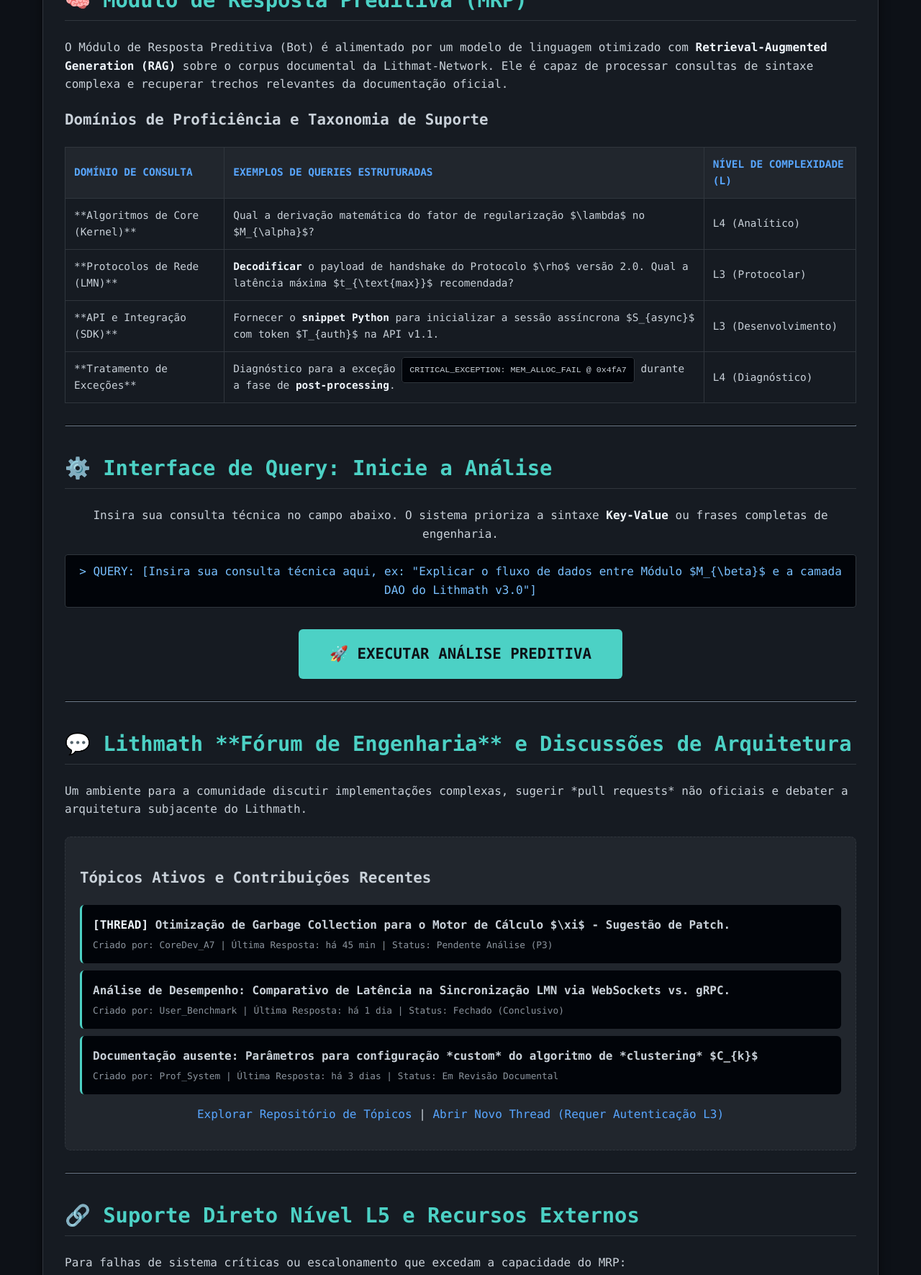
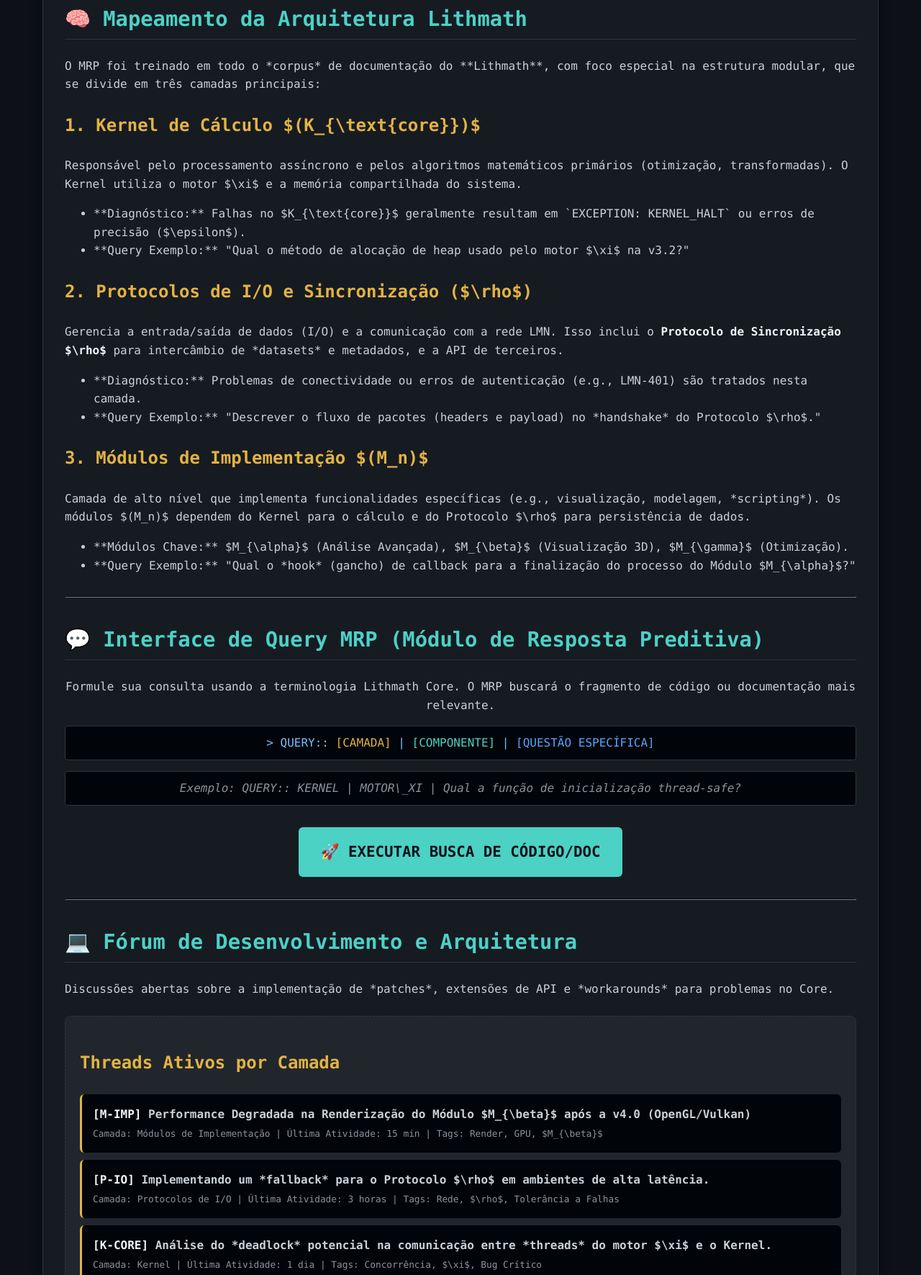
Before and after one commit to GbzStudio/lithmat-network, a plain HTML site: page helper.html in a window 1280 px wide. Shown: the part 402-2173 px from the top of the page at 72% size. Drawn offline with Linux system fonts and the light colour scheme.

Commit message:
Update helper.html

```diff
--- a/helper.html
+++ b/helper.html
@@ -3,44 +3,44 @@
 <head>
     <meta charset="UTF-8">
     <meta name="viewport" content="width=device-width, initial-scale=1.0">
-    <title>⚡ Lithmath Analytics - Suporte e Rede de Conhecimento</title>
+    <title>⚙️ Suporte Lithmath Core: Arquitetura e Programação</title>
     <style>
-        /* --- ESTILOS GERAIS E MODO DARK COMPLEXO --- */
+        /* --- ESTILOS GERAIS E MODO DARK --- */
         body {
-            font-family: 'Consolas', 'Monospace', monospace; /* Fonte técnica */
+            font-family: 'Consolas', 'Monospace', monospace;
             margin: 0;
             padding: 0;
-            background-color: #0d1117; /* Cor de fundo do GitHub Dark */
-            color: #c9d1d9; /* Cor do texto claro */
+            background-color: #0d1117;
+            color: #c9d1d9;
             line-height: 1.6;
         }
         .container {
             max-width: 1100px;
             margin: 40px auto;
             padding: 30px;
-            background-color: #161b22; /* Fundo do Conteúdo Principal */
+            background-color: #161b22;
             border-radius: 10px;
             border: 1px solid #30363d;
             box-shadow: 0 5px 15px rgba(0, 0, 0, 0.5);
         }
         h1 {
-            color: #58a6ff; /* Destaque Primário (Azul) */
+            color: #58a6ff;
             font-size: 2.8em;
             text-align: center;
             border-bottom: 2px solid #30363d;
             padding-bottom: 10px;
         }
         h2 {
-            color: #4cd1c5; /* Destaque Secundário (Ciano) */
+            color: #4cd1c5;
             border-bottom: 1px solid #30363d;
             padding-bottom: 5px;
             margin-top: 35px;
             font-size: 1.8em;
         }
         h3 {
-            color: #c9d1d9;
-            margin-top: 20px;
-            font-size: 1.3em;
+            color: #e3b341; /* Amarelo/Dourado para Módulos */
+            margin-top: 25px;
+            font-size: 1.5em;
         }
         .intro-text {
             text-align: center;
@@ -60,14 +60,14 @@
             color: #79c0ff;
         }
 
-        /* --- BOT E CTA --- */
+        /* Bot e CTA */
         .cta-button {
             display: block;
             width: 90%;
             max-width: 400px;
             margin: 30px auto;
             padding: 18px 25px;
-            background-color: #4cd1c5; /* Cor de Ação (Ciano) */
+            background-color: #4cd1c5;
             color: #0d1117;
             text-align: center;
             text-decoration: none;
@@ -88,7 +88,7 @@
             overflow-x: auto;
         }
 
-        /* --- TABELAS TÉCNICAS --- */
+        /* Tabela Estrutural */
         table {
             width: 100%;
             border-collapse: collapse;
@@ -106,7 +106,7 @@
             text-transform: uppercase;
         }
 
-        /* --- SEÇÃO FÓRUM/COMUNIDADE TÉCNICA --- */
+        /* Fórum/Comunidade (Tópicos de Programação) */
         .forum-section {
             padding: 20px;
             background-color: #21262d;
@@ -119,11 +119,11 @@
             padding: 15px;
             border-radius: 6px;
             margin-bottom: 10px;
-            border-left: 3px solid #4cd1c5;
+            border-left: 3px solid #e3b341;
             transition: background-color 0.2s;
         }
         .topic:hover {
-            background-color: #21262d;
+            background-color: #2c333e;
         }
         .topic-title {
             font-weight: bold;
@@ -144,102 +144,92 @@
 
 <div class="container">
 
-    <h1>⚡ Lithmath Analytics: Suporte Nível L4 & Rede de Conhecimento </h1>
-    <p class="intro-text">Plataforma de Suporte Analítico para o Core Aplicacional Lithmath e os Protocolos da <a href="https://gbzstudio.github.io/lithmat-network/" target="_blank" class="emphasis">Lithmat-Network</a>.</p>
+    <h1>⚙️ Suporte Lithmath Core: Arquitetura e Programação </h1>
+    <p class="intro-text">Base de Conhecimento e Módulo de Resposta Preditiva (MRP) focados na **estrutura de programação** e protocolos internos do Lithmath, em sinergia com a <a href="https://gbzstudio.github.io/lithmat-network/" target="_blank" class="emphasis">Lithmat-Network</a>.</p>
 
     <hr>
 
-    <h2>🧠 Módulo de Resposta Preditiva (MRP)</h2>
+    <h2>🧠 Mapeamento da Arquitetura Lithmath</h2>
 
-    <p>O Módulo de Resposta Preditiva (Bot) é alimentado por um modelo de linguagem otimizado com <span class="emphasis">Retrieval-Augmented Generation (RAG)</span> sobre o corpus documental da Lithmat-Network. Ele é capaz de processar consultas de sintaxe complexa e recuperar trechos relevantes da documentação oficial.</p>
+    <p>O MRP foi treinado em todo o *corpus* de documentação do **Lithmath**, com foco especial na estrutura modular, que se divide em três camadas principais:</p>
 
-    <h3>Domínios de Proficiência e Taxonomia de Suporte</h3>
+    <h3>1. Kernel de Cálculo $(K_{\text{core}})$</h3>
+    <p>Responsável pelo processamento assíncrono e pelos algoritmos matemáticos primários (otimização, transformadas). O Kernel utiliza o motor $\xi$ e a memória compartilhada do sistema.</p>
+    <ul>
+        <li>**Diagnóstico:** Falhas no $K_{\text{core}}$ geralmente resultam em `EXCEPTION: KERNEL_HALT` ou erros de precisão ($\epsilon$).</li>
+        <li>**Query Exemplo:** "Qual o método de alocação de heap usado pelo motor $\xi$ na v3.2?"</li>
+    </ul>
 
-    <table>
-        <thead>
-            <tr>
-                <th>Domínio de Consulta</th>
-                <th>Exemplos de Queries Estruturadas</th>
-                <th>Nível de Complexidade (L)</th>
-            </tr>
-        </thead>
-        <tbody>
-            <tr>
-                <td>**Algoritmos de Core (Kernel)**</td>
-                <td>Qual a derivação matemática do fator de regularização $\lambda$ no $M_{\alpha}$?</td>
-                <td>L4 (Analítico)</td>
-            </tr>
-            <tr>
-                <td>**Protocolos de Rede (LMN)**</td>
-                <td><span class="emphasis">Decodificar</span> o payload de handshake do Protocolo $\rho$ versão 2.0. Qual a latência máxima $t_{\text{max}}$ recomendada?</td>
-                <td>L3 (Protocolar)</td>
-            </tr>
-            <tr>
-                <td>**API e Integração (SDK)**</td>
-                <td>Fornecer o <span class="emphasis">snippet Python</span> para inicializar a sessão assíncrona $S_{async}$ com token $T_{auth}$ na API v1.1.</td>
-                <td>L3 (Desenvolvimento)</td>
-            </tr>
-            <tr>
-                <td>**Tratamento de Exceções**</td>
-                <td>Diagnóstico para a exceção <code class="code-block">CRITICAL_EXCEPTION: MEM_ALLOC_FAIL @ 0x4fA7</code> durante a fase de <span class="emphasis">post-processing</span>.</td>
-                <td>L4 (Diagnóstico)</td>
-            </tr>
-        </tbody>
-    </table>
+    <h3>2. Protocolos de I/O e Sincronização ($\rho$)</h3>
+    <p>Gerencia a entrada/saída de dados (I/O) e a comunicação com a rede LMN. Isso inclui o <span class="emphasis">Protocolo de Sincronização $\rho$</span> para intercâmbio de *datasets* e metadados, e a API de terceiros.</p>
+    <ul>
+        <li>**Diagnóstico:** Problemas de conectividade ou erros de autenticação (e.g., LMN-401) são tratados nesta camada.</li>
+        <li>**Query Exemplo:** "Descrever o fluxo de pacotes (headers e payload) no *handshake* do Protocolo $\rho$."</li>
+    </ul>
+
+    <h3>3. Módulos de Implementação $(M_n)$</h3>
+    <p>Camada de alto nível que implementa funcionalidades específicas (e.g., visualização, modelagem, *scripting*). Os módulos $(M_n)$ dependem do Kernel para o cálculo e do Protocolo $\rho$ para persistência de dados.</p>
+    <ul>
+        <li>**Módulos Chave:** $M_{\alpha}$ (Análise Avançada), $M_{\beta}$ (Visualização 3D), $M_{\gamma}$ (Otimização).</li>
+        <li>**Query Exemplo:** "Qual o *hook* (gancho) de callback para a finalização do processo do Módulo $M_{\alpha}$?"</li>
+    </ul>
 
     <hr>
 
-    <h2>⚙️ Interface de Query: Inicie a Análise</h2>
+    <h2>💬 Interface de Query MRP (Módulo de Resposta Preditiva)</h2>
 
-    <p style="text-align: center;">Insira sua consulta técnica no campo abaixo. O sistema prioriza a sintaxe <span class="emphasis">Key-Value</span> ou frases completas de engenharia.</p>
+    <p style="text-align: center;">Formule sua consulta usando a terminologia Lithmath Core. O MRP buscará o fragmento de código ou documentação mais relevante.</p>
 
     <div class="code-block" style="text-align: center; color: #79c0ff;">
-        > QUERY: [Insira sua consulta técnica aqui, ex: "Explicar o fluxo de dados entre Módulo $M_{\beta}$ e a camada DAO do Lithmath v3.0"]
+        > QUERY:: <span style="color: #e3b341;">[CAMADA]</span> | <span style="color: #4cd1c5;">[COMPONENTE]</span> | <span style="color: #58a6ff;">[QUESTÃO ESPECÍFICA]</span>
+    </div>
+    <div class="code-block" style="text-align: center; color: #8b949e; font-style: italic;">
+        Exemplo: QUERY:: KERNEL | MOTOR\_XI | Qual a função de inicialização thread-safe?
     </div>
 
-    <a href="#" class="cta-button">🚀 EXECUTAR ANÁLISE PREDITIVA</a>
+    <a href="#" class="cta-button">🚀 EXECUTAR BUSCA DE CÓDIGO/DOC</a>
 
     <hr>
 
-    <h2>💬 Lithmath **Fórum de Engenharia** e Discussões de Arquitetura</h2>
-    <p>Um ambiente para a comunidade discutir implementações complexas, sugerir *pull requests* não oficiais e debater a arquitetura subjacente do Lithmath.</p>
+    <h2>💻 Fórum de Desenvolvimento e Arquitetura</h2>
+    <p>Discussões abertas sobre a implementação de *patches*, extensões de API e *workarounds* para problemas no Core.</p>
 
     <div class="forum-section">
-        <h3>Tópicos Ativos e Contribuições Recentes</h3>
+        <h3>Threads Ativos por Camada</h3>
 
         <div class="topic">
-            <div class="topic-title"><span class="emphasis">[THREAD]</span> Otimização de Garbage Collection para o Motor de Cálculo $\xi$ - Sugestão de Patch.</div>
-            <div class="topic-meta">Criado por: CoreDev_A7 | Última Resposta: há 45 min | Status: Pendente Análise (P3)</div>
+            <div class="topic-title"><span class="emphasis">[M-IMP]</span> Performance Degradada na Renderização do Módulo $M_{\beta}$ após a v4.0 (OpenGL/Vulkan)</div>
+            <div class="topic-meta">Camada: Módulos de Implementação | Última Atividade: 15 min | Tags: Render, GPU, $M_{\beta}$</div>
         </div>
 
         <div class="topic">
-            <div class="topic-title">Análise de Desempenho: Comparativo de Latência na Sincronização LMN via WebSockets vs. gRPC.</div>
-            <div class="topic-meta">Criado por: User_Benchmark | Última Resposta: há 1 dia | Status: Fechado (Conclusivo)</div>
+            <div class="topic-title"><span class="emphasis">[P-IO]</span> Implementando um *fallback* para o Protocolo $\rho$ em ambientes de alta latência.</div>
+            <div class="topic-meta">Camada: Protocolos de I/O | Última Atividade: 3 horas | Tags: Rede, $\rho$, Tolerância a Falhas</div>
         </div>
 
         <div class="topic">
-            <div class="topic-title">Documentação ausente: Parâmetros para configuração *custom* do algoritmo de *clustering* $C_{k}$</div>
-            <div class="topic-meta">Criado por: Prof_System | Última Resposta: há 3 dias | Status: Em Revisão Documental</div>
+            <div class="topic-title"><span class="emphasis">[K-CORE]</span> Análise do *deadlock* potencial na comunicação entre *threads* do motor $\xi$ e o Kernel.</div>
+            <div class="topic-meta">Camada: Kernel | Última Atividade: 1 dia | Tags: Concorrência, $\xi$, Bug Crítico</div>
         </div>
 
-        <p style="text-align: center; margin-top: 15px;"><a href="#">Explorar Repositório de Tópicos</a> | <a href="#">Abrir Novo Thread (Requer Autenticação L3)</a></p>
+        <p style="text-align: center; margin-top: 15px;"><a href="#">Explorar Todas as Arquiteturas</a> | <a href="#">Abrir Novo Thread (Detalhe a Camada)</a></p>
     </div>
 
     <hr>
 
-    <h2>🔗 Suporte Direto Nível L5 e Recursos Externos</h2>
+    <h2>🔗 Recursos de Escalabilidade (L5)</h2>
 
-    <p>Para falhas de sistema críticas ou escalonamento que excedam a capacidade do MRP:</p>
+    <p>Para falhas de Core que exigem intervenção direta da equipe de Engenharia de Sistemas:</p>
 
     <div class="contact-info">
-        <p><strong>📧 Escalation Point:</strong> <a href="mailto:support.l5@lithmath.com">support.l5@lithmath.com</a> (Apenas para incidentes de Prioridade P1/P2)</p>
-        <p><strong>💾 Repositório Oficial:</strong> <a href="[Link para o repositório principal do projeto]">GitHub Repository / Source Code</a></p>
-        <p><strong>📘 FAQ Técnica Detalhada:</strong> <a href="#">[Acesse o Wiki de Problemas Conhecidos]</a></p>
+        <p><strong>📧 Escalation Point L5:</strong> <a href="mailto:core.engineering@lithmath.com">core.engineering@lithmath.com</a> (Para falhas de compilação ou Kernel Panic P1)</p>
+        <p><strong>💾 Repositório de Patch Notes:</strong> <a href="[Link para o repositório de patch notes]">Acesso ao Log de Alterações e Fixes</a></p>
+        <p><strong>📘 Wiki de Defeitos e Workarounds:</strong> <a href="#">[Wiki de Problemas Conhecidos & CVEs]</a></p>
     </div>
 
     <hr>
 
-    <p style="text-align: center; font-style: italic; margin-top: 30px; color: #8b949e;">Lithmath - Integridade Analítica e Suporte de Arquitetura de Missão Crítica.</p>
+    <p style="text-align: center; font-style: italic; margin-top: 30px; color: #8b949e;">Lithmath - Integridade de Código e Suporte à Arquitetura Modular.</p>
 
 </div>
 
```
